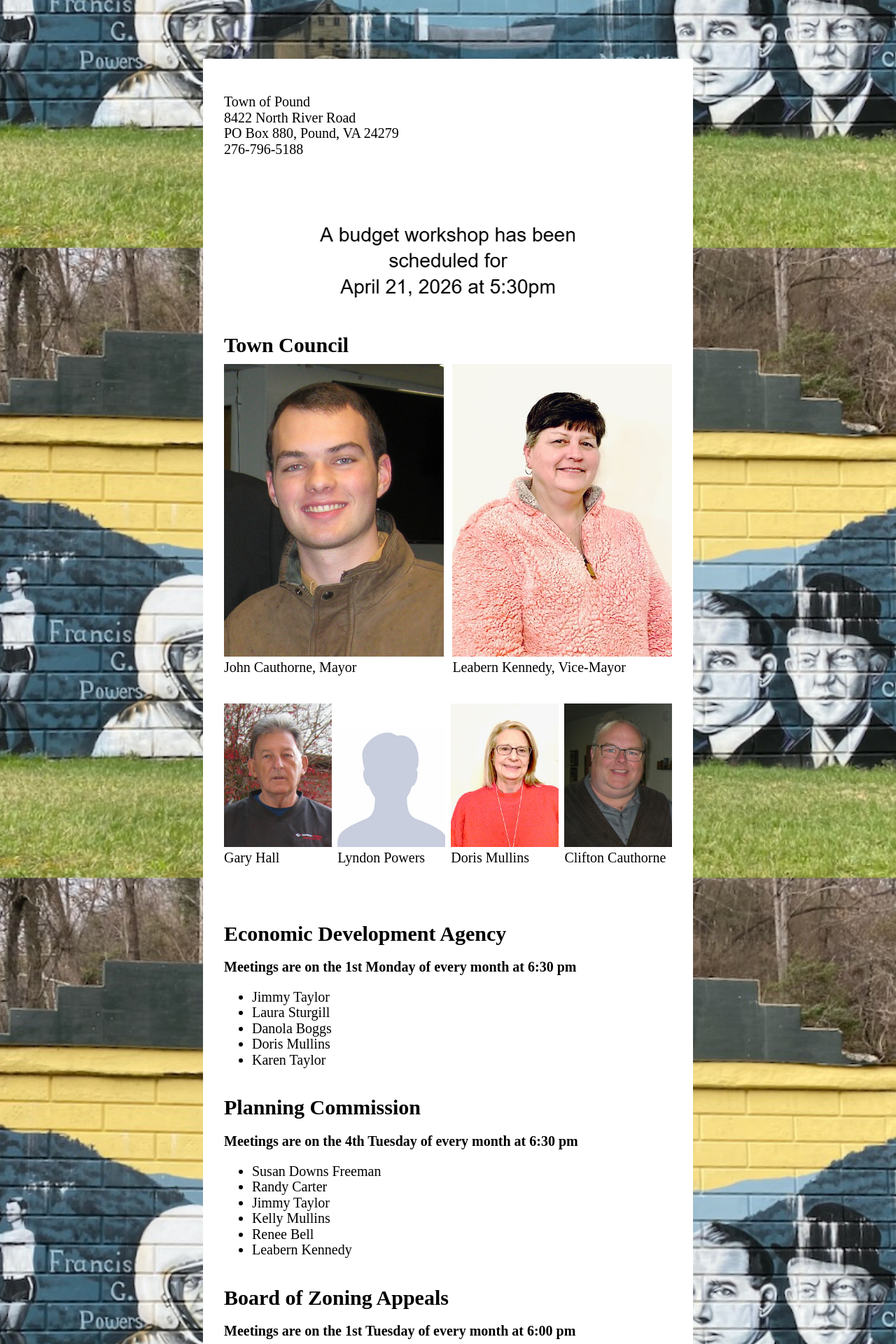
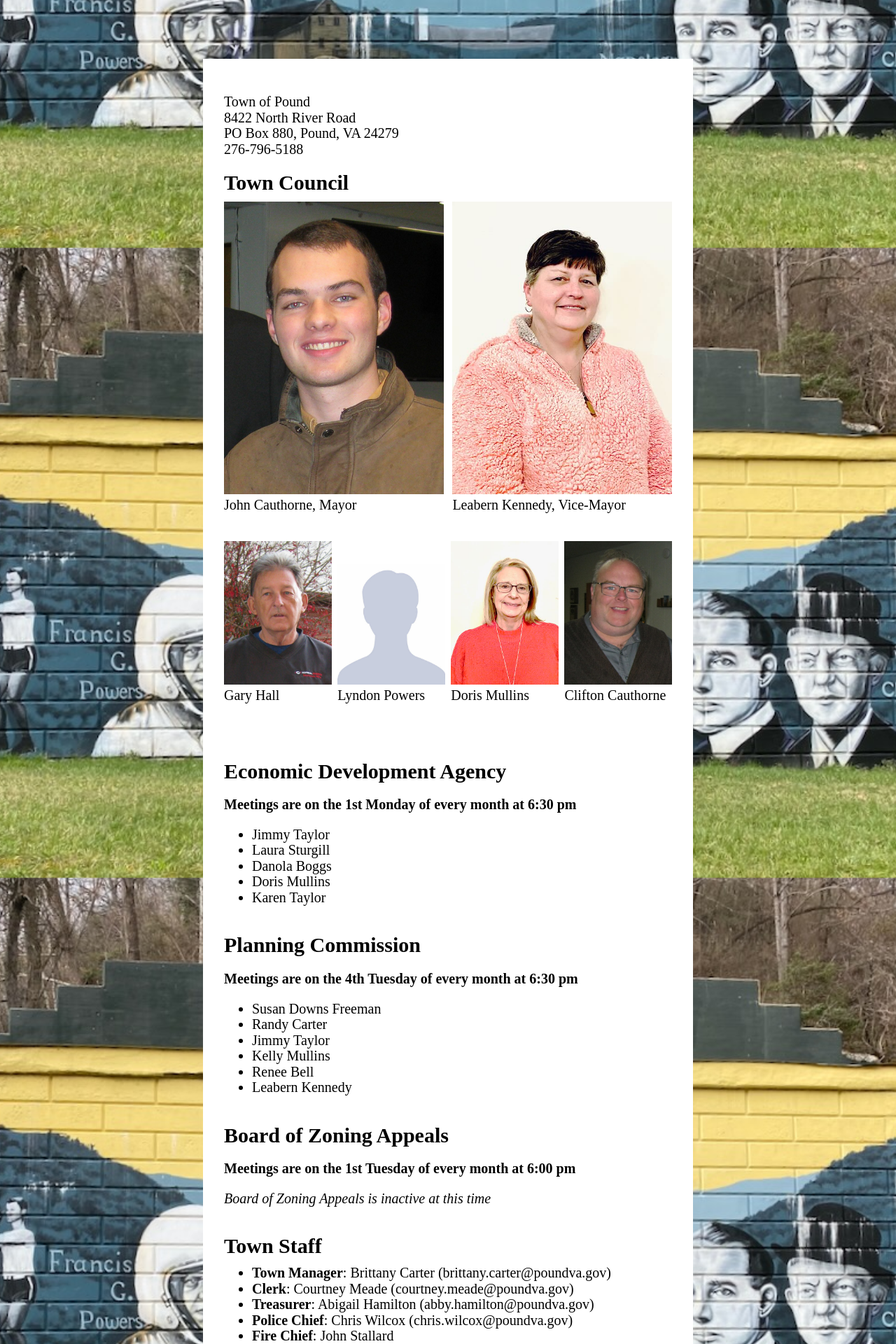
Before and after one commit to poundva/poundva.github.io, a Jekyll site: the page built from index.html, in a window 1280 px wide. Shown: the part 546-2466 px from the top of the page at 70% size. Built offline with Jekyll 4.4.1, drawn with Linux system fonts in a browser that asks for light colours; some web fonts are replaced.

Commit message:
Update index.html

```diff
--- a/index.html
+++ b/index.html
@@ -10,7 +10,6 @@ title: Home
     276-796-5188
 </p>
 
-<img src="images/workshop2026.png" alt="">
 
 <h1>Town Council</h1>
 <ul id="town-council-list">
@@ -104,6 +103,7 @@ title: Home
     <li><a href="minutes/January 2026 Minutes.pdf">December 2025</a></li>
     <li><a href="agendas/1947_001.pdf">January 2026</a></li>
 
+
 </ul>
 
 <h1>Town Council Meetings</h1>
```
